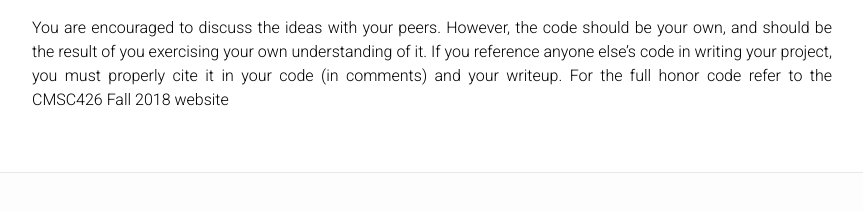
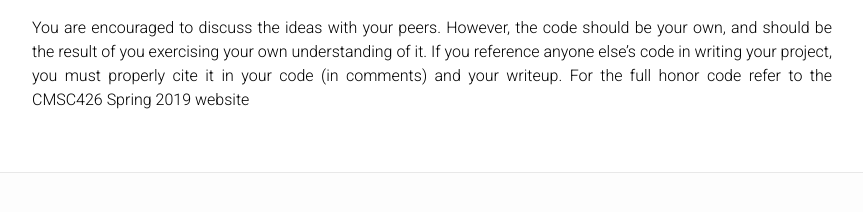
Before and after one commit to cmsc426spring2019/cmsc426spring2019.github.io, a Jekyll site: the page built from hw1.md, in a window 1280 px wide and 900 px high, scrolled down 1525 px. Shown: the part 652-864 px from the top of the window, without its empty margins (208-1071 px from the left). Built offline with Jekyll 4.4.1, drawn with Linux system fonts in a browser that asks for light colours.

Commit message:
Update hw1.md

```diff
--- a/hw1.md
+++ b/hw1.md
@@ -73,4 +73,4 @@ As usual, your report must be full English sentences,**not** commented code. The
 
 <a name='coll'></a>
 ## Collaboration Policy
-You are encouraged to discuss the ideas with your peers. However, the code should be your own, and should be the result of you exercising your own understanding of it. If you reference anyone else's code in writing your project, you must properly cite it in your code (in comments) and your writeup.  For the full honor code refer to the CMSC426 Fall 2018 website
+You are encouraged to discuss the ideas with your peers. However, the code should be your own, and should be the result of you exercising your own understanding of it. If you reference anyone else's code in writing your project, you must properly cite it in your code (in comments) and your writeup.  For the full honor code refer to the CMSC426 Spring 2019 website
```
